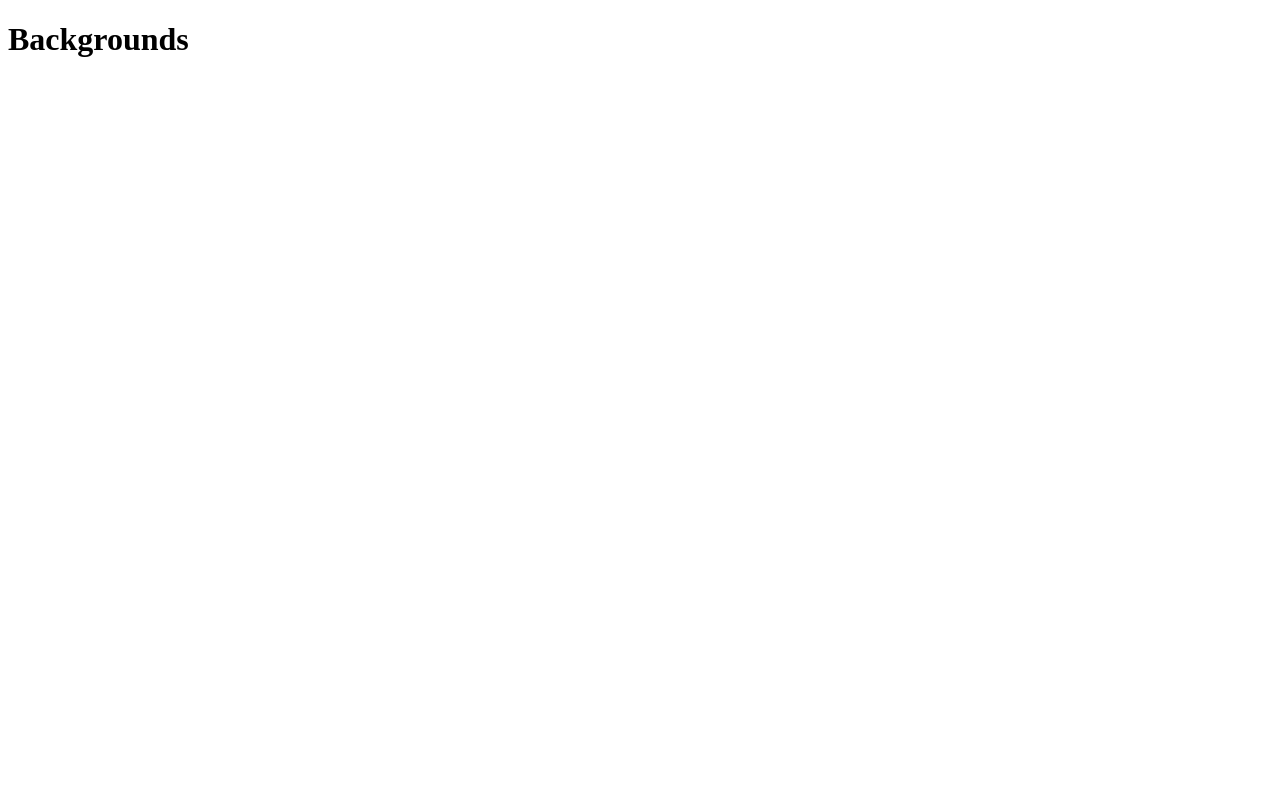
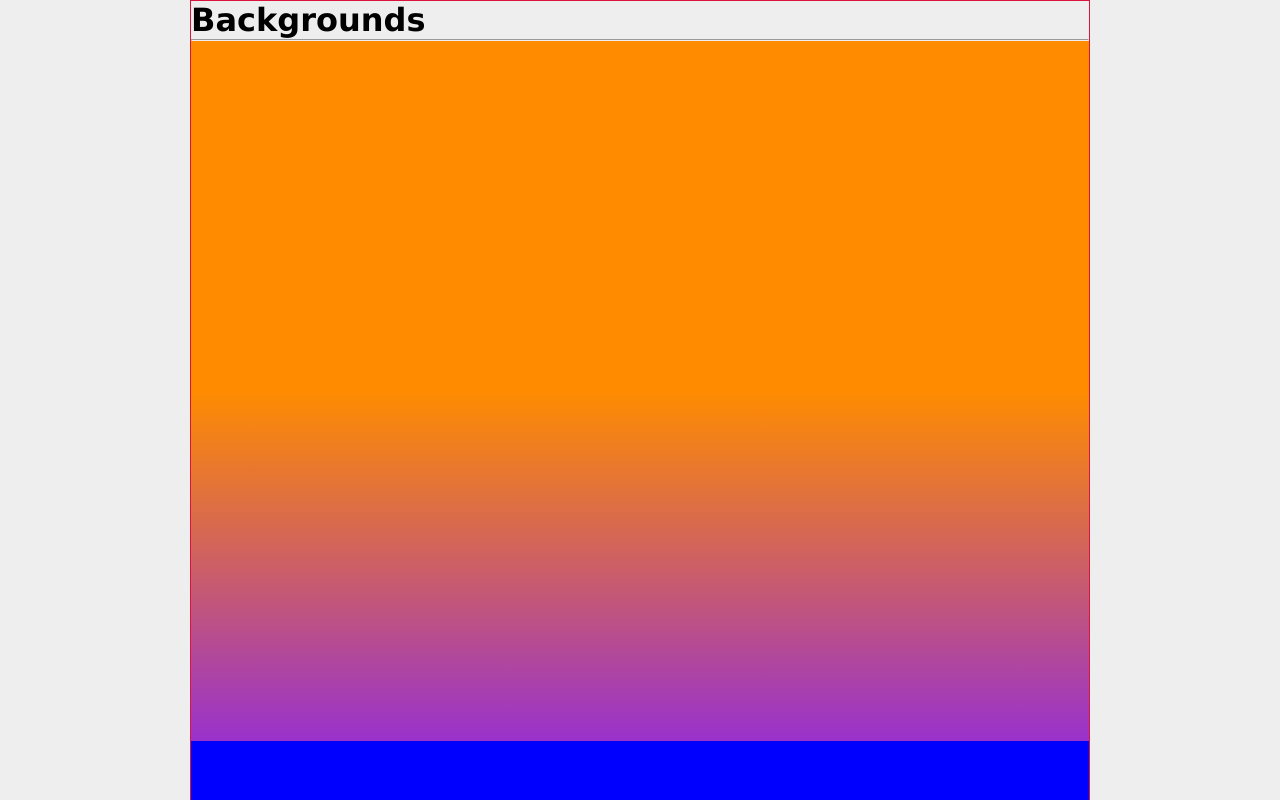
Before and after one commit to mati-nc/desarrollo-web-avanzado, a website built with Vite: page clase-01/index.html in a window 1280 px wide. Shown: the top 800 px of the page. Built offline with nearby package versions, Linux system fonts and the light colour scheme.

Commit message:
Trabajando con fondos degradados

```diff
--- a/clase-01/index.html
+++ b/clase-01/index.html
@@ -7,7 +7,24 @@
     <title>Backgrounds</title>
   </head>
   <body>
-    <h1>Backgrounds</h1>
+
+    <div class="contenedor">
+
+      <h1>Backgrounds</h1>
+      <hr>
+
+      <!-- div.fondo-base.fondo-color -->
+      <div class="fondo-base fondo-color"></div>
+      <div class="fondo-base fondo-degradado"></div>
+      <div class="fondo-base fondo-degradado-2"></div>
+      <div class="fondo-base fondo-degradado-3"></div>
+
+
+
+    </div>
+
+
+
 
     <script type="module" src="/src/main.js"></script>
   </body>
--- a/clase-01/src/style.css
+++ b/clase-01/src/style.css
@@ -0,0 +1,40 @@
+/* Reset */
+
+*{
+    padding: 0;
+    margin: 0;
+    box-sizing: border-box;
+}
+
+body {
+    background-color: #eee;
+    /* tipografia segura: todos los so van a tener alguna de estas tipografias*/
+    font-family: Verdana, Geneva, Tahoma, sans-serif;
+}
+
+.contenedor {
+    /* ocupa como maximo 900px horizontalmente */
+    max-width: 900px;
+    border: 1px solid crimson;
+    margin: auto;
+}
+
+.fondo-base {
+    background-color: blue;
+    width: auto;
+    height: 350px;
+    background-repeat: no-repeat;
+}
+
+
+.fondo-color {
+    background-color: darkorange;
+}
+
+.fondo-degradado{
+    background-image: linear-gradient(darkorange, darkgreen);
+}
+
+.fondo-degradado{
+    background-image: linear-gradient(darkorange, darkorchid);
+}
```
